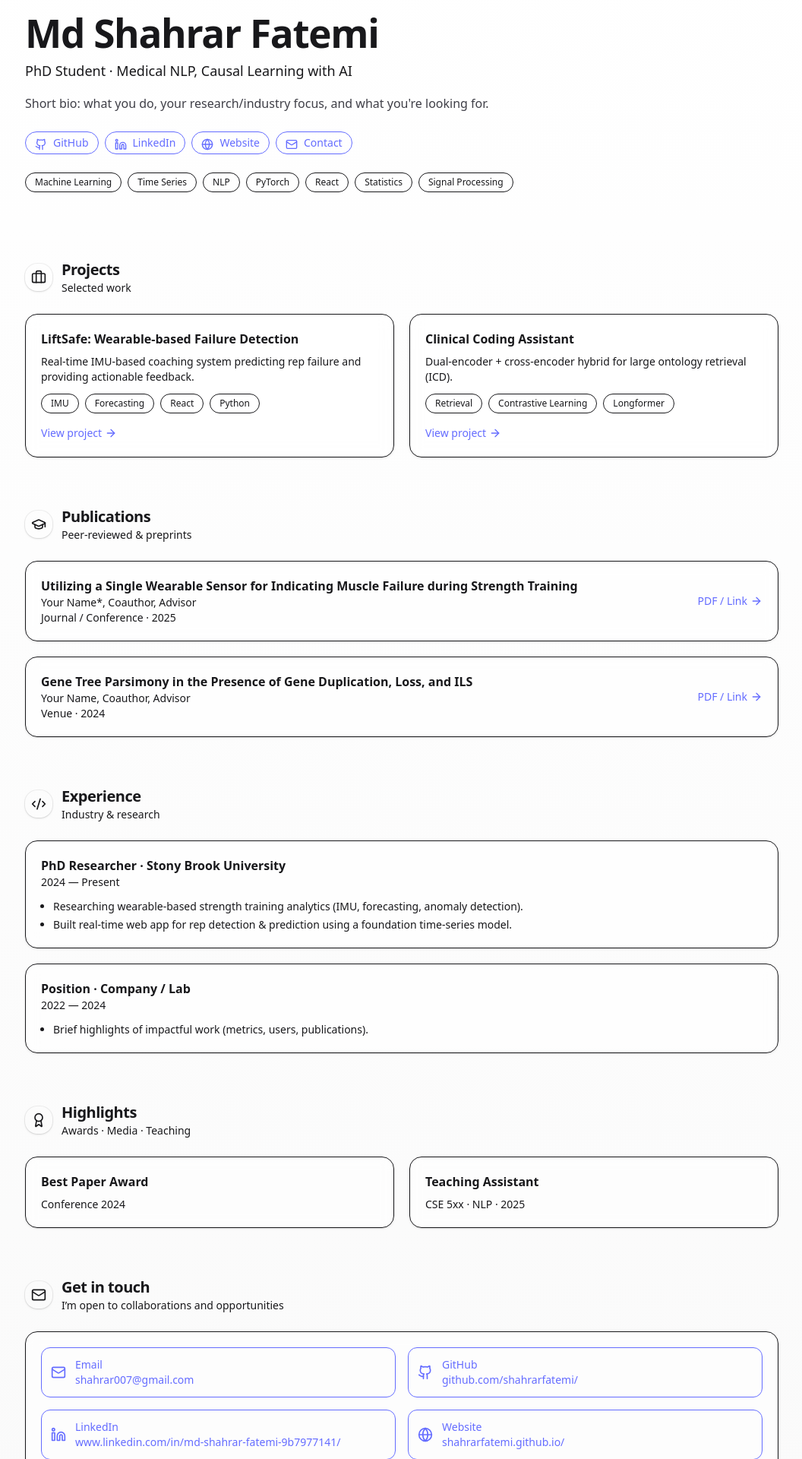
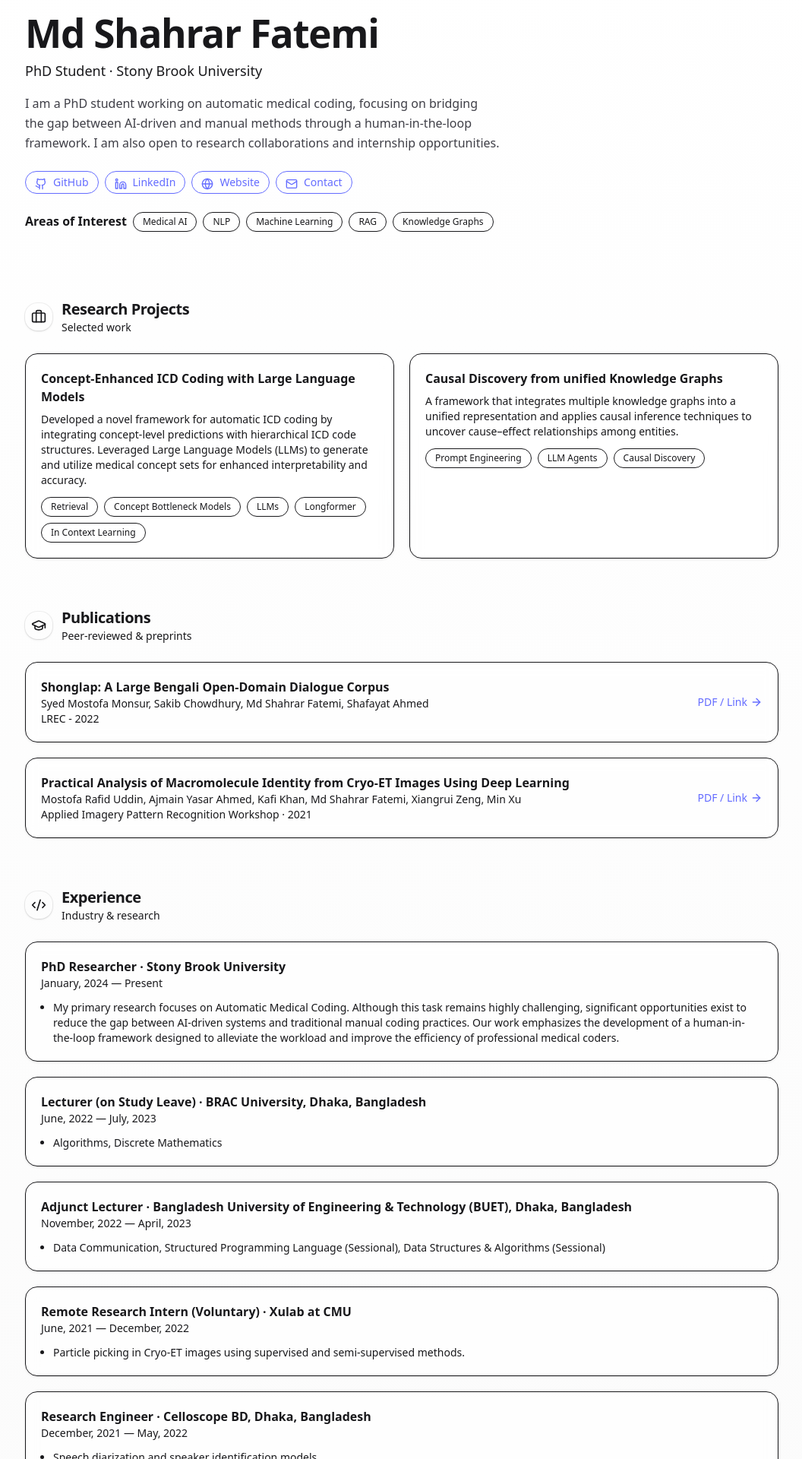
Before and after one commit to shahrarfatemi/shahrarfatemi.github.io, a React (Vite) app in the folder web/: page / in a window 1280 px wide. Shown: the part 140-2060 px from the top of the page at 76% size, without its empty margins (111-1167 px from the left). Built offline with nearby package versions, Linux system fonts and the light colour scheme.

Commit message:
updated generic info

```diff
--- a/web/package.json
+++ b/web/package.json
@@ -26,6 +26,7 @@
     "eslint": "^9.33.0",
     "eslint-plugin-react-hooks": "^5.2.0",
     "eslint-plugin-react-refresh": "^0.4.20",
+    "gh-pages": "^6.3.0",
     "globals": "^16.3.0",
     "postcss": "^8.5.6",
     "tailwindcss": "^4.1.12",
--- a/web/src/App.jsx
+++ b/web/src/App.jsx
@@ -39,28 +39,51 @@ function PortfolioSite() {
   // Editable profile info
   const PROFILE = {
     name: "Md Shahrar Fatemi",
-    role: "PhD Student · Medical NLP, Causal Learning with AI",
+    role: "PhD Student · Stony Brook University",
     location: "New York, USA",
-    bio: "Short bio: what you do, your research/industry focus, and what you're looking for.",
-    email: "shahrar007@gmail.com",
+    bio: "I am a PhD student working on automatic medical coding, focusing on bridging the gap between AI-driven and manual methods through a human-in-the-loop framework. I am also open to research collaborations and internship opportunities.",
+    email: "mfatemi[at]cs[dot]stonybrook[dot]edu",
     links: {
       github: "https://github.com/shahrarfatemi/",
       linkedin: "https://www.linkedin.com/in/md-shahrar-fatemi-9b7977141/",
       website: "https://shahrarfatemi.github.io/",
       cv: "https://drive.google.com/file/d/1v6gq4NWZl-scfCHZpw_FikVEMSif7z4Q/view", // link to a hosted PDF resume/CV
     },
-    skills: [
+    interests: [
+      "Medical AI",
+      "NLP",
       "Machine Learning",
-      "Time Series",
-      "NLP",
-      "PyTorch",
-      "React",
-      "Statistics",
-      "Signal Processing",
+      "RAG",
+      "Knowledge Graphs"
     ],
   };
 
-  const PROJECTS = [
+  const RESEARCH_PROJECTS = [
+    {
+      title: "Concept-Enhanced ICD Coding with Large Language Models",
+      description:
+        "Developed a novel framework for automatic ICD coding by integrating concept-level predictions with hierarchical ICD code structures. Leveraged Large Language Models (LLMs) to generate and utilize medical concept sets for enhanced interpretability and accuracy.",
+      tags: ["Retrieval", "Concept Bottleneck Models", "LLMs", "Longformer", "In Context Learning"],
+      link: "#",
+    },
+    {
+      title: "Causal Discovery from unified Knowledge Graphs",
+      description:
+        "A framework that integrates multiple knowledge graphs into a unified representation and applies causal inference techniques to uncover cause–effect relationships among entities.",
+      tags: ["Prompt Engineering", "LLM Agents", "Causal Discovery"],
+      link: "#",
+    },
+
+  ];
+
+  const SOFTWARE_PROJECTS = [
+    {
+      title: "Concept-Enhanced ICD Coding with Large Language Models",
+      description:
+        "Developed a novel framework for automatic ICD coding by integrating concept-level predictions with hierarchical ICD code structures. Leveraged Large Language Models (LLMs) to generate and utilize medical concept sets for enhanced interpretability and accuracy.",
+      tags: ["Retrieval", "Concept Bottleneck Models", "LLMs", "Longformer", "In Context Learning"],
+      link: "#",
+    },
     {
       title: "LiftSafe: Wearable-based Failure Detection",
       description:
@@ -68,29 +91,24 @@ function PortfolioSite() {
       tags: ["IMU", "Forecasting", "React", "Python"],
       link: "#",
     },
-    {
-      title: "Clinical Coding Assistant",
-      description:
-        "Dual-encoder + cross-encoder hybrid for large ontology retrieval (ICD).",
-      tags: ["Retrieval", "Contrastive Learning", "Longformer"],
-      link: "#",
-    },
+
   ];
 
   const PUBLICATIONS = [
+
     {
       title:
-        "Utilizing a Single Wearable Sensor for Indicating Muscle Failure during Strength Training",
-      venue: "Journal / Conference · 2025",
-      authors: "Your Name*, Coauthor, Advisor",
-      link: "#",
+        "Shonglap: A Large Bengali Open-Domain Dialogue Corpus",
+      venue: "LREC - 2022",
+      authors: "Syed Mostofa Monsur, Sakib Chowdhury, Md Shahrar Fatemi, Shafayat Ahmed",
+      link: "https://aclanthology.org/2022.lrec-1.623.pdf",
     },
     {
       title:
-        "Gene Tree Parsimony in the Presence of Gene Duplication, Loss, and ILS",
-      venue: "Venue · 2024",
-      authors: "Your Name, Coauthor, Advisor",
-      link: "#",
+        "Practical Analysis of Macromolecule Identity from Cryo-ET Images Using Deep Learning",
+      venue: "Applied Imagery Pattern Recognition Workshop · 2021",
+      authors: "Mostofa Rafid Uddin, Ajmain Yasar Ahmed, Kafi Khan, Md Shahrar Fatemi, Xiangrui Zeng, Min Xu",
+      link: "https://ieeexplore.ieee.org/document/9762209",
     },
   ];
 
@@ -98,18 +116,41 @@ function PortfolioSite() {
     {
       org: "Stony Brook University",
       role: "PhD Researcher",
-      period: "2024 — Present",
+      period: "January, 2024 — Present",
       bullets: [
-        "Researching wearable-based strength training analytics (IMU, forecasting, anomaly detection).",
-        "Built real-time web app for rep detection & prediction using a foundation time-series model.",
+        "My primary research focuses on Automatic Medical Coding. Although this task remains highly challenging, significant opportunities exist to reduce the gap between AI-driven systems and traditional manual coding practices. Our work emphasizes the development of a human-in-the-loop framework designed to alleviate the workload and improve the efficiency of professional medical coders.",
       ],
     },
     {
-      org: "Company / Lab",
-      role: "Position",
-      period: "2022 — 2024",
+      org: "BRAC University, Dhaka, Bangladesh",
+      role: "Lecturer (on Study Leave)",
+      period: "June, 2022 — July, 2023",
       bullets: [
-        "Brief highlights of impactful work (metrics, users, publications).",
+        "Algorithms, Discrete Mathematics",
+      ],
+    },
+    {
+      org: "Bangladesh University of Engineering & Technology (BUET), Dhaka, Bangladesh",
+      role: "Adjunct Lecturer",
+      period: "November, 2022 — April, 2023",
+      bullets: [
+        "Data Communication, Structured Programming Language (Sessional), Data Structures & Algorithms (Sessional)",
+      ],
+    },
+    {
+      org: "Xulab at CMU",
+      role: "Remote Research Intern (Voluntary)",
+      period: "June, 2021 — December, 2022",
+      bullets: [
+        "Particle picking in Cryo-ET images using supervised and semi-supervised methods.",
+      ],
+    },
+    {
+      org: "Celloscope BD, Dhaka, Bangladesh",
+      role: "Research Engineer",
+      period: "December, 2021 — May, 2022",
+      bullets: [
+        "Speech diarization and speaker identiﬁcation models.",
       ],
     },
   ];
@@ -185,29 +226,33 @@ function PortfolioSite() {
             <a href={`mailto:${PROFILE.email}`} className="rounded-full border px-3 py-1 text-sm hover:bg-zinc-50 dark:hover:bg-zinc-800"><Mail className="mr-2 inline h-4 w-4"/>Contact</a>
           </div>
           <div className="mt-6 flex flex-wrap gap-2">
-            {PROFILE.skills.map((s) => (<Chip key={s}>{s}</Chip>))}
+            <b> Areas of Interest </b>
+            {PROFILE.interests.map((s) => (<Chip key={s}>{s}</Chip>))}
           </div>
         </motion.div>
       </section>
 
       {/* Projects */}
       <section id="projects" className="mx-auto max-w-5xl px-4 py-8">
-        <SectionTitle icon={Briefcase} title="Projects" subtitle="Selected work" />
+        <SectionTitle icon={Briefcase} title="Research Projects" subtitle="Selected work" />
         <div className="grid gap-5 sm:grid-cols-2">
-          {PROJECTS.map((p) => (
+          {RESEARCH_PROJECTS.map((p) => (
             <Card key={p.title}>
               <h3 className="text-base font-semibold">{p.title}</h3>
               <p className="mt-2 text-sm text-muted-foreground">{p.description}</p>
               <div className="mt-3 flex flex-wrap gap-2">
                 {p.tags.map((t) => (<Chip key={t}>{t}</Chip>))}
               </div>
-              <a href={p.link} className="mt-4 inline-flex items-center text-sm font-medium text-blue-600 hover:underline">
+              {/* <a href={p.link} className="mt-4 inline-flex items-center text-sm font-medium text-blue-600 hover:underline">
                 View project <ArrowRight className="ml-1 h-4 w-4"/>
-              </a>
+              </a> */}
             </Card>
           ))}
         </div>
       </section>
+
+
+
 
       {/* Publications */}
       <section id="publications" className="mx-auto max-w-5xl px-4 py-8">
@@ -256,15 +301,43 @@ function PortfolioSite() {
         <SectionTitle icon={Award} title="Highlights" subtitle="Awards · Media · Teaching" />
         <div className="grid gap-5 sm:grid-cols-2">
           <Card>
-            <h3 className="text-base font-semibold">Best Paper Award</h3>
-            <p className="mt-2 text-sm text-muted-foreground">Conference 2024</p>
+            <h3 className="text-base font-semibold"><a href="https://www.computer.org/volunteering/awards/scholarships/upe-student-award/upe-winners" target="new">Upsilon Pi Epsilon Award 2021</a></h3>
+            <p className="mt-2 text-sm text-muted-foreground">Global Honor</p>
           </Card>
           <Card>
-            <h3 className="text-base font-semibold">Teaching Assistant</h3>
-            <p className="mt-2 text-sm text-muted-foreground">CSE 5xx · NLP · 2025</p>
+            <h3 className="text-base font-semibold">Huawei BCC ICT Competition</h3>
+            <p className="mt-2 text-sm text-muted-foreground">Certification for passing RS12-221 'HCIA Routing and Switching' Examination online. - 2021</p>
+          </Card>
+          <Card>
+            <h3 className="text-base font-semibold">Dean's List Award, <a href="https://www.buet.ac.bd/web/" target="new">BUET, Dhaka</a></h3>
+            <p className="mt-2 text-sm text-muted-foreground">Award and Technical scholarships in each of the academic semesters.</p>
+          </Card>
+          <Card>
+            <h3 className="text-base font-semibold">University Merit List, <a href="https://www.buet.ac.bd/web/" target="new">BUET, Dhaka</a></h3>
+            <p className="mt-2 text-sm text-muted-foreground">Ranked among the top 10% in each of the academic semesters.</p>
           </Card>
         </div>
       </section>
+
+      {/* SW Projects */}
+      {/* <section id="projects" className="mx-auto max-w-5xl px-4 py-8">
+        <SectionTitle icon={Briefcase} title="Software Projects" subtitle="Selected work" />
+        <div className="grid gap-5 sm:grid-cols-2">
+          {SOFTWARE_PROJECTS.map((p) => (
+            <Card key={p.title}>
+              <h3 className="text-base font-semibold">{p.title}</h3>
+              <p className="mt-2 text-sm text-muted-foreground">{p.description}</p>
+              <div className="mt-3 flex flex-wrap gap-2">
+                {p.tags.map((t) => (<Chip key={t}>{t}</Chip>))}
+              </div>
+              <a href={p.link} className="mt-4 inline-flex items-center text-sm font-medium text-blue-600 hover:underline">
+                View project <ArrowRight className="ml-1 h-4 w-4"/>
+              </a>
+            </Card>
+          ))}
+        </div>
+      </section> */}
+
 
       {/* Contact */}
       <section id="contact" className="mx-auto max-w-5xl px-4 py-8">
```
Also changed, not shown: 1 other file (tests, documents, lock files or other folders).
